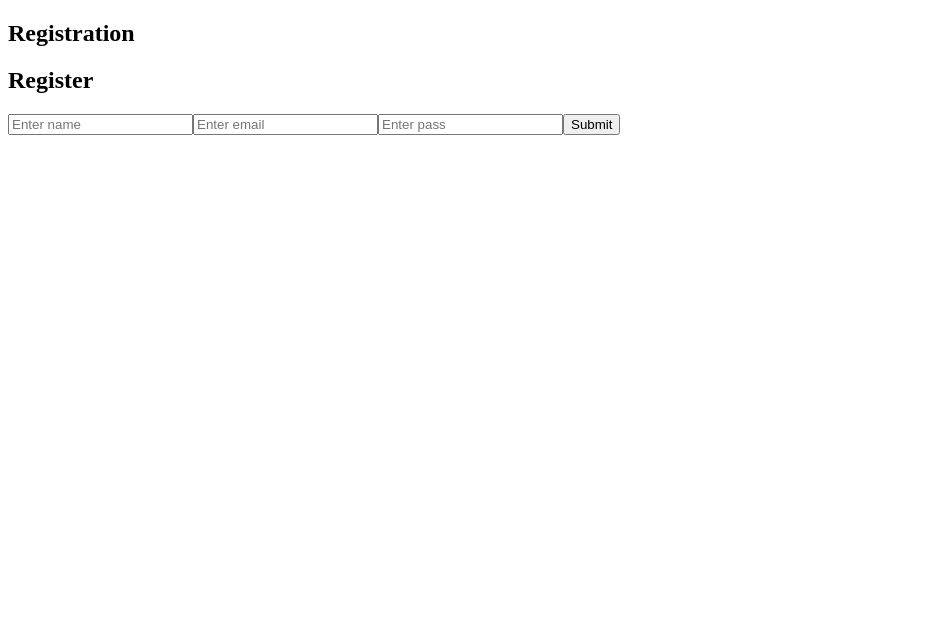
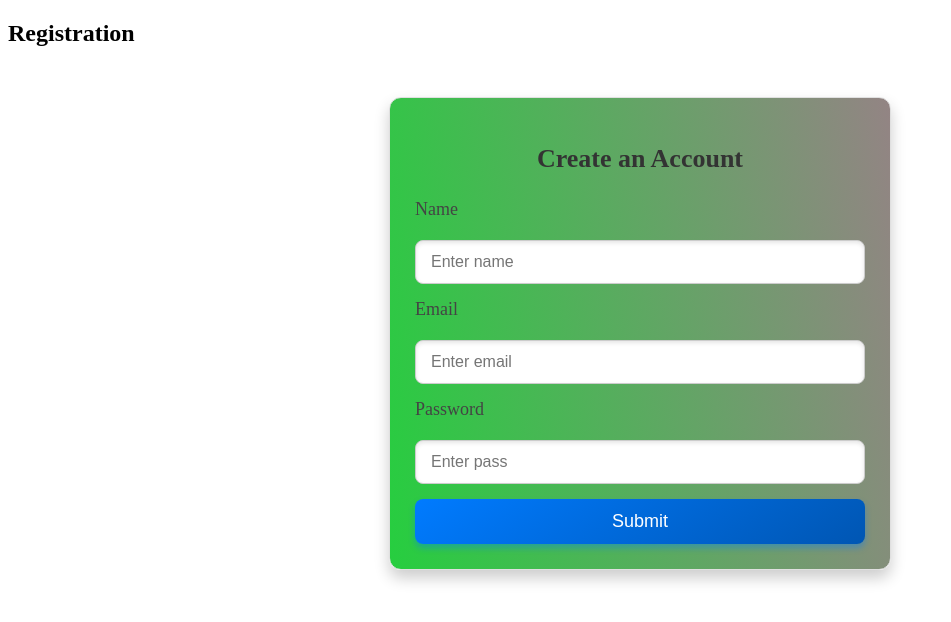
Before and after one commit to YuriiDiachuk11/goit-react-hw-08, a React (Vite) app: page /register in a window 1280 px wide. Shown: the top 622 px of the page, without its empty margins (0-951 px from the left). Built offline with nearby package versions, Linux system fonts and the light colour scheme.

Commit message:
add forms styles

```diff
--- a/src/components/LoginForm/LoginForm.jsx
+++ b/src/components/LoginForm/LoginForm.jsx
@@ -24,9 +24,28 @@ const LoginForm = () => {
     <div className={s.wrapper}>
       <Formik onSubmit={handleSubmit} initialValues={initialValues}>
         <Form className={s.form}>
-          <Field name="email" placeholder="Enter email" />
-          <Field name="password" type="password" placeholder="Enter pass" />
-          <button type="submit">Submit</button>
+          <label htmlFor="email" className={s.label}>
+            Email
+          </label>
+          <Field
+            className={s.input}
+            id="email"
+            name="email"
+            placeholder="Enter email"
+          />
+          <label htmlFor="password" className={s.label}>
+            Password
+          </label>
+          <Field
+            className={s.input}
+            id="password"
+            name="password"
+            type="password"
+            placeholder="Enter password"
+          />
+          <button className={s.button} type="submit">
+            Submit
+          </button>
         </Form>
       </Formik>
     </div>
--- a/src/components/LoginForm/LoginForm.module.css
+++ b/src/components/LoginForm/LoginForm.module.css
@@ -1,50 +1,61 @@
 .wrapper {
-  display: flex;
+  max-width: 400px;
+  margin: 60px auto;
+  padding: 30px;
+  background: linear-gradient(135deg, #e3f2fd, #bbdefb);
+  border-radius: 15px;
+  box-shadow: 0 10px 20px rgba(0, 0, 0, 0.2);
+  border: 1px solid #90caf9;
 }
+
 .form {
   display: flex;
   flex-direction: column;
-  gap: 15px;
-  padding: 20px;
-  background-color: #fff;
-  box-shadow: 0 4px 6px rgba(0, 0, 0, 0.1);
+  gap: 20px;
+}
+
+.label {
+  font-size: 16px;
+  color: #1a237e;
+  font-weight: 500;
+}
+
+.input {
+  padding: 12px;
+  font-size: 16px;
+  border: 1px solid #1a237e;
   border-radius: 10px;
-  margin-bottom: 20px;
+  background: #fff;
+  transition: all 0.3s ease;
 }
-.input {
-  padding: 10px;
-  border-radius: 8px;
-  border: 1px solid #ccc;
-  font-size: 16px;
-  box-shadow: inset 0px 1px 4px rgba(0, 0, 0, 0.1);
-  transition: box-shadow 0.3s ease-in-out;
+
+.input:focus {
+  border-color: #3949ab;
+  box-shadow: 0 0 8px rgba(57, 73, 171, 0.5);
+  outline: none;
 }
-.label {
-  font-size: 14px;
-  font-weight: 600;
-  color: #555;
+
+.input:hover {
+  background: #f3f4f6;
 }
+
 .button {
-  padding: 10px 15px;
+  padding: 12px 20px;
+  font-size: 18px;
+  color: #fff;
+  background: linear-gradient(135deg, #3949ab, #1a237e);
   border: none;
-  border-radius: 8px;
-  background-color: #007bff;
-  color: white;
-  font-size: 16px;
-  font-weight: 500;
+  border-radius: 10px;
   cursor: pointer;
-  transition: background-color 0.3s ease, transform 0.2s ease;
+  transition: all 0.3s ease;
+  box-shadow: 0 4px 8px rgba(57, 73, 171, 0.4);
 }
 
 .button:hover {
-  background-color: #0056b3;
-  transform: scale(1.05);
+  background: linear-gradient(135deg, #1a237e, #3949ab);
+  box-shadow: 0 6px 12px rgba(57, 73, 171, 0.6);
 }
 
 .button:active {
-  transform: scale(1);
+  transform: translateY(2px);
 }
-.error {
-  color: red;
-  font-size: 10px;
-}
--- a/src/components/Navigation/Navigation.jsx
+++ b/src/components/Navigation/Navigation.jsx
@@ -10,18 +10,31 @@ const Navigation = () => {
   const dispatch = useDispatch();
   return (
     <header className={s.header}>
-      {isLoggedIn && <div>{user.email}</div>}
-      <ul>
-        <NavLink to="/">Home</NavLink>
-        <NavLink to="/contacts">Contacts</NavLink>
+      {isLoggedIn && <div className={s.userInfo}>{user.email}</div>}
+      <ul className={s.list}>
+        <span className={s.home}>
+          <NavLink className={s.item} to="/">
+            Home
+          </NavLink>
+          <NavLink className={s.item} to="/contacts">
+            Contacts
+          </NavLink>
+        </span>
+
         {!isLoggedIn && (
-          <>
-            <NavLink to="/login">Login</NavLink>
-            <NavLink to="/register">Register</NavLink>
-          </>
+          <div className={s.authBox}>
+            <NavLink className={s.item} to="/login">
+              Log In
+            </NavLink>
+            <NavLink className={s.item} to="/register">
+              Register
+            </NavLink>
+          </div>
         )}
         {isLoggedIn && (
-          <button onClick={() => dispatch(logout())}>Logout</button>
+          <button className={s.button} onClick={() => dispatch(logout())}>
+            Logout
+          </button>
         )}
       </ul>
     </header>
--- a/src/components/Navigation/Navigation.module.css
+++ b/src/components/Navigation/Navigation.module.css
@@ -0,0 +1,62 @@
+.header {
+  background: linear-gradient(90deg, #bec0d5, #3949ab);
+  padding: 15px 30px;
+  box-shadow: 0 4px 6px rgba(0, 0, 0, 0.1);
+  /* display: flex; */
+}
+
+.userInfo {
+  color: white;
+  font-size: 16px;
+  font-weight: 500;
+}
+
+.list {
+  display: flex;
+  list-style-type: none;
+  padding: 0;
+  margin: 0;
+}
+.item {
+  font-size: 24px;
+  font-weight: 700;
+  text-decoration: none;
+}
+.home {
+  display: flex;
+  justify-content: flex-start;
+  gap: 25px;
+  align-items: center;
+}
+
+.authBox {
+  display: flex;
+  gap: 15px;
+  justify-content: space-between;
+  align-items: center;
+  margin: 0 auto;
+}
+
+.button {
+  background-color: #ff3b3f;
+  color: white;
+  border: none;
+  padding: 10px 20px;
+  cursor: pointer;
+  border-radius: 4px;
+  font-size: 16px;
+  transition: background-color 0.3s ease;
+}
+
+.button:hover {
+  background-color: #d32f2f;
+}
+
+.button:focus {
+  outline: none;
+}
+
+.button:disabled {
+  background-color: #aaa;
+  cursor: not-allowed;
+}
--- a/src/components/RegistrationForm/RegistrationForm.jsx
+++ b/src/components/RegistrationForm/RegistrationForm.jsx
@@ -27,13 +27,40 @@ const RegistrationForm = () => {
   };
   return (
     <div className={s.wrapper}>
-      <h2>Register</h2>
+      <h2 className={s.title}>Create an Account</h2>
       <Formik onSubmit={handleSubmit} initialValues={initialValues}>
         <Form className={s.form}>
-          <Field name="name" placeholder="Enter name" />
-          <Field name="email" placeholder="Enter email" />
-          <Field name="password" type="password" placeholder="Enter pass" />
-          <button type="submit">Submit</button>
+          <label htmlFor="name" className={s.label}>
+            Name
+          </label>
+          <Field
+            className={s.input}
+            id="name"
+            name="name"
+            placeholder="Enter name"
+          />
+          <label htmlFor="email" className={s.label}>
+            Email
+          </label>
+          <Field
+            className={s.input}
+            id="email"
+            name="email"
+            placeholder="Enter email"
+          />
+          <label htmlFor="password" className={s.label}>
+            Password
+          </label>
+          <Field
+            id="password"
+            className={s.input}
+            name="password"
+            type="password"
+            placeholder="Enter pass"
+          />
+          <button className={s.button} type="submit">
+            Submit
+          </button>
         </Form>
       </Formik>
     </div>
--- a/src/components/RegistrationForm/RegistrationForm.module.css
+++ b/src/components/RegistrationForm/RegistrationForm.module.css
@@ -0,0 +1,73 @@
+.wrapper {
+  max-width: 450px;
+  margin: 50px auto;
+  padding: 25px;
+  background: linear-gradient(80deg, #26ce3f, #938484);
+  border-radius: 12px;
+  box-shadow: 0 8px 15px rgba(0, 0, 0, 0.2);
+  border: 1px solid #e0e0e0;
+}
+
+.title {
+  text-align: center;
+  font-size: 26px;
+  font-weight: bold;
+  margin-bottom: 25px;
+  color: #333;
+}
+
+.form {
+  display: flex;
+  flex-direction: column;
+  gap: 15px;
+}
+
+.label {
+  font-size: 18px;
+  color: #444;
+  font-weight: 500;
+  margin-bottom: 5px;
+}
+
+.input {
+  padding: 12px 15px;
+  font-size: 16px;
+  border: 1px solid #ccc;
+  border-radius: 8px;
+  background: #fff;
+  box-shadow: inset 0 2px 4px rgba(0, 0, 0, 0.1);
+  transition: all 0.3s ease;
+}
+
+.input:focus {
+  border-color: #007bff;
+  box-shadow: 0 0 6px rgba(0, 123, 255, 0.5);
+  outline: none;
+}
+
+.input:hover {
+  background: #f9f9f9;
+}
+
+.button {
+  padding: 12px 18px;
+  font-size: 18px;
+  color: #fff;
+  background: linear-gradient(145deg, #007bff, #0056b3);
+  border: none;
+  border-radius: 8px;
+  cursor: pointer;
+  transition: all 0.3s ease;
+  box-shadow: 0 4px 6px rgba(0, 123, 255, 0.4);
+}
+
+.button:hover {
+  background: linear-gradient(145deg, #0056b3, #007bff);
+  box-shadow: 0 6px 10px rgba(0, 123, 255, 0.5);
+}
+
+.button:disabled {
+  background-color: #aaa;
+  box-shadow: none;
+  cursor: not-allowed;
+}
--- a/src/components/UserMenu/UserMenu.jsx
+++ b/src/components/UserMenu/UserMenu.jsx
@@ -1,15 +1,20 @@
 import { useDispatch, useSelector } from "react-redux";
 import { logout } from "../../redux/auth/operations";
 import { selectUser } from "../../redux/auth/selectors";
+import s from "./UserMenu.module.css";
 
 const UserMenu = () => {
   const dispatch = useDispatch();
   const user = useSelector(selectUser);
 
   return (
-    <div>
-      <p>Welcome, {user.name}</p>
-      <button onClick={() => dispatch(logout())}>Logout</button>
+    <div className={s.userBox}>
+      <p className={s.text}>
+        Welcome, <span className={s.user}>{user.name}</span>{" "}
+      </p>
+      <button className={s.button} onClick={() => dispatch(logout())}>
+        Logout
+      </button>
     </div>
   );
 };
--- a/src/components/UserMenu/UserMenu.module.css
+++ b/src/components/UserMenu/UserMenu.module.css
@@ -0,0 +1,49 @@
+.userBox {
+  background: #3949ab;
+  color: white;
+  padding: 20px 30px;
+  border-radius: 8px;
+  box-shadow: 0 4px 10px rgba(0, 0, 0, 0.2);
+  display: flex;
+  flex-direction: column;
+  align-items: center;
+  transition: transform 0.3s ease-in-out, box-shadow 0.3s ease;
+}
+
+.userBox:hover {
+  transform: scale(1.05);
+  box-shadow: 0 8px 20px rgba(0, 0, 0, 0.3);
+}
+
+.text {
+  font-size: 18px;
+  font-weight: 500;
+  margin-bottom: 10px;
+  text-align: center;
+}
+
+.user {
+  font-weight: 700;
+  color: #3bff58;
+}
+
+.button {
+  background-color: #d65a5c;
+  color: white;
+  border: none;
+  padding: 10px 20px;
+  font-size: 16px;
+  font-weight: 500;
+  border-radius: 4px;
+  cursor: pointer;
+  transition: background-color 0.3s ease, transform 0.2s ease;
+}
+
+.button:hover {
+  background-color: #d32f2f;
+  transform: translateY(-2px);
+}
+
+.button:active {
+  transform: translateY(0);
+}
```
